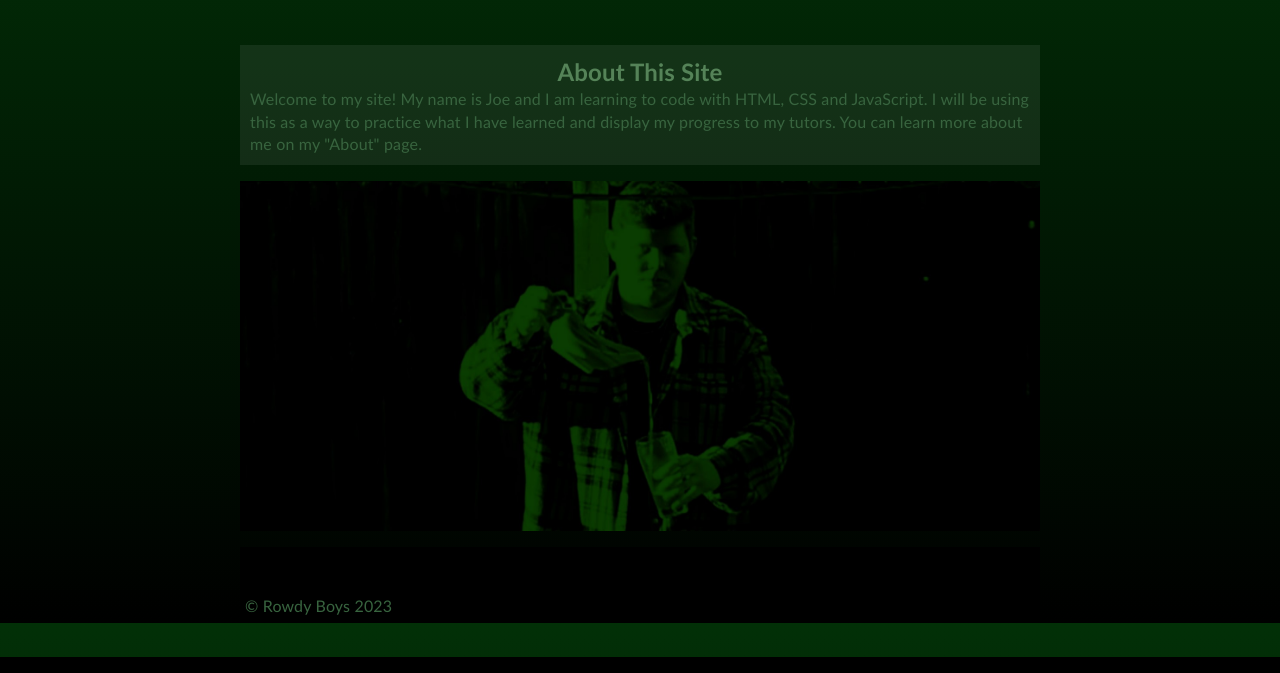
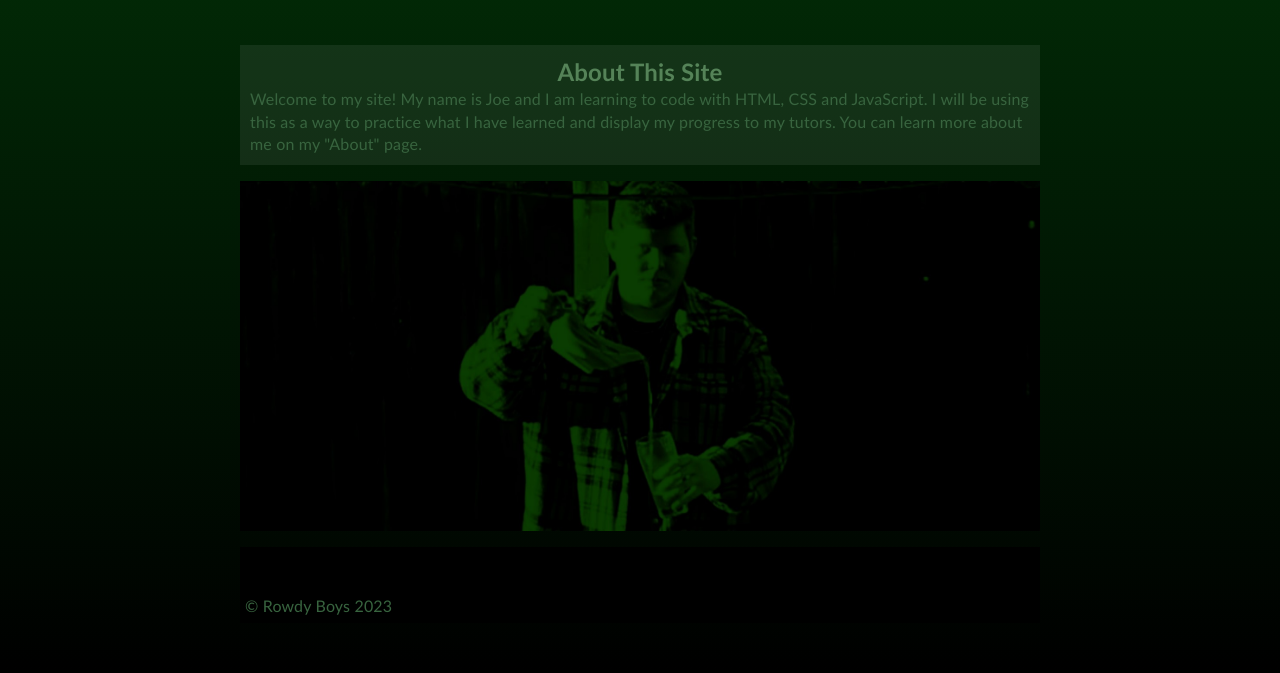
Before and after one commit to jow76/201-02-demo, a plain HTML site: page index.html in a window 1280 px wide. Shown: the part 143-816 px from the top of the page. Drawn offline with Linux system fonts and the light colour scheme.

Commit message:
fixed background on index

```diff
--- a/index.html
+++ b/index.html
@@ -8,7 +8,7 @@
     <link rel="stylesheet" href="reset.css">
     <link rel="stylesheet" href="style.css">
 </head>
-<body>
+<body class="smallPage">
     <header>
         <h1>Joe's Website</h1>
         <nav>
```
